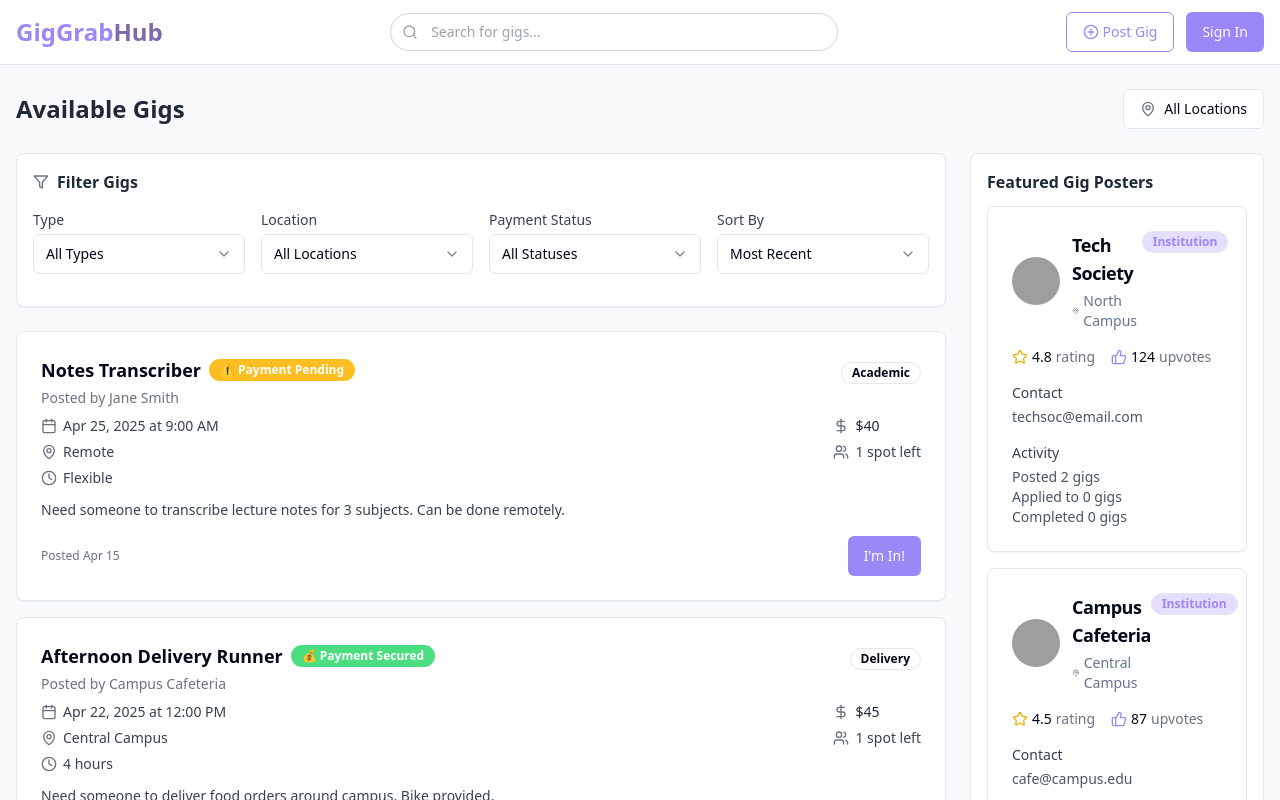
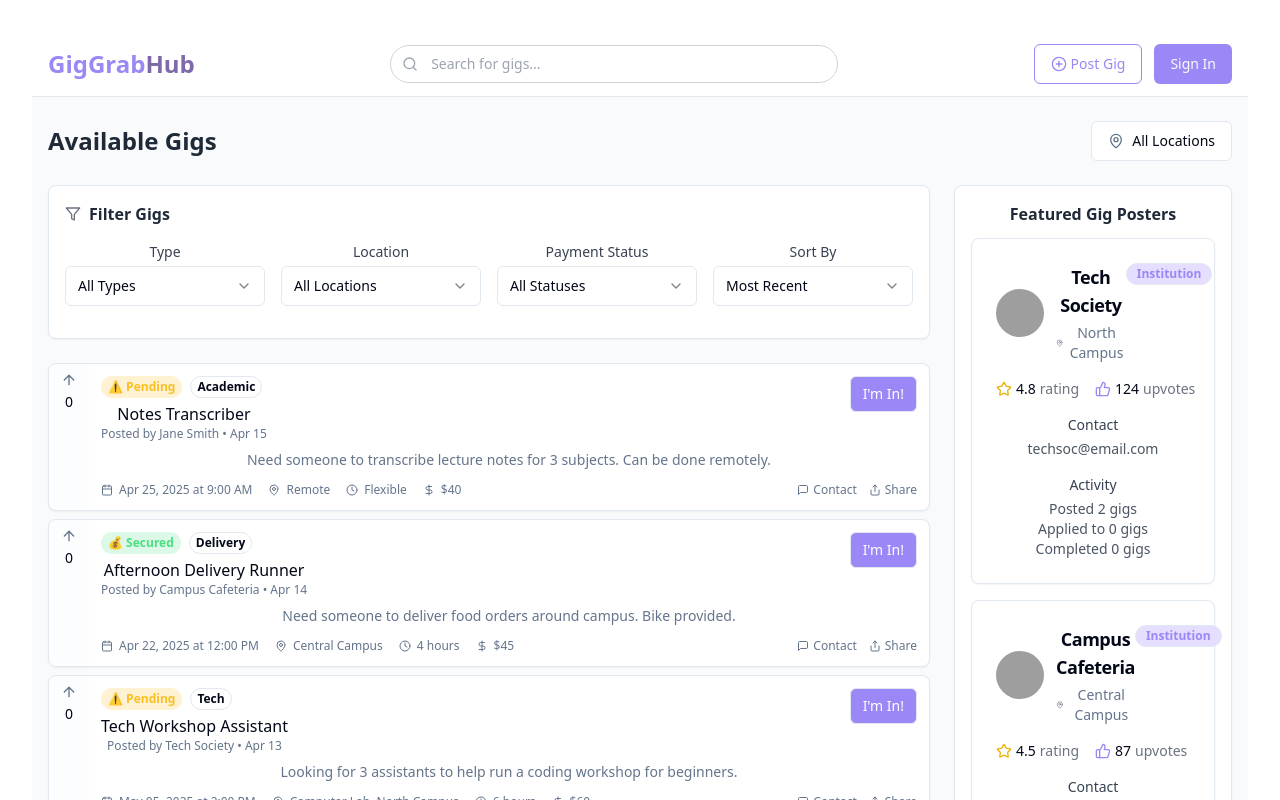
Before and after one commit to aaromalonline/dozyo, a React (Vite) app: page / in a window 1280 px wide. Shown: the top 800 px of the page. Built offline with nearby package versions, Linux system fonts and the light colour scheme; grey boxes are pictures that could not be loaded.

Commit message:
feat: Implement dark mode and compact gig display
This commit introduces dark mode functionality and refactors the gig display to resemble a more compact, Reddit-like layout.

```diff
--- a/src/components/GigCard.tsx
+++ b/src/components/GigCard.tsx
@@ -1,10 +1,11 @@
 
 import { Gig } from "@/lib/types";
 import { format } from "date-fns";
-import { CalendarIcon, Clock, DollarSign, MapPin, UsersIcon } from "lucide-react";
+import { ArrowUpIcon, CalendarIcon, Clock, DollarSign, MapPin, MessageSquare, ShareIcon } from "lucide-react";
 import { Button } from "@/components/ui/button";
 import { Badge } from "@/components/ui/badge";
-import { Card, CardContent, CardFooter, CardHeader } from "@/components/ui/card";
+import { Card } from "@/components/ui/card";
+import { cn } from "@/lib/utils";
 import { useState } from "react";
 
 interface GigCardProps {
@@ -14,6 +15,7 @@ interface GigCardProps {
 
 const GigCard = ({ gig, onApply }: GigCardProps) => {
   const [isExpanded, setIsExpanded] = useState(false);
+  const [upvotes, setUpvotes] = useState(0);
 
   const formatDate = (date: Date) => {
     return format(date, "MMM dd, yyyy 'at' h:mm a");
@@ -24,87 +26,48 @@ const GigCard = ({ gig, onApply }: GigCardProps) => {
   };
 
   return (
-    <Card className="mb-4 overflow-hidden hover:shadow-md transition-shadow">
-      <CardHeader className="pb-2 flex flex-row justify-between items-start">
+    <Card className="mb-2 hover:bg-accent/50 transition-colors dark:hover:bg-accent/20">
+      <div className="flex">
+        {/* Left sidebar with voting */}
+        <div className="w-10 bg-muted/20 flex flex-col items-center py-2 dark:bg-muted/5">
+          <button
+            onClick={() => setUpvotes(prev => prev + 1)}
+            className="text-muted-foreground hover:text-primary transition-colors"
+          >
+            <ArrowUpIcon className="h-4 w-4" />
+          </button>
+          <span className="text-sm font-medium my-1">{upvotes}</span>
+        </div>
+
+        {/* Main content */}
+        <div className="flex-1 p-3">
+          {/* Header */}
+          <div className="flex items-start justify-between mb-2">
             <div>
-          <div className="flex items-center gap-2 mb-1">
-            <h3 className="font-semibold text-lg">{gig.title}</h3>
+              <div className="flex items-center gap-2">
                 <Badge
-              className={gig.payment_status === "secured"
-                ? "bg-gig-secured text-white"
-                : "bg-gig-pending text-white"
-              }
+                  className={cn(
+                    "px-1.5 py-0.5 text-xs",
+                    gig.payment_status === "secured"
+                      ? "bg-gig-secured/20 text-gig-secured hover:bg-gig-secured/30"
+                      : "bg-gig-pending/20 text-gig-pending hover:bg-gig-pending/30"
+                  )}
                 >
-              {gig.payment_status === "secured" ? "💰 Payment Secured" : "⚠️ Payment Pending"}
+                  {gig.payment_status === "secured" ? "💰 Secured" : "⚠️ Pending"}
+                </Badge>
+                <Badge variant="outline" className="px-1.5 py-0.5 text-xs capitalize">
+                  {gig.type}
                 </Badge>
               </div>
-          <p className="text-sm text-gray-500">Posted by {gig.poster_name}</p>
+              <h3 className="text-base font-medium mt-1">{gig.title}</h3>
+              <p className="text-xs text-muted-foreground">
+                Posted by {gig.poster_name} • {format(gig.createdAt, "MMM dd")}
+              </p>
             </div>
-        <Badge variant="outline" className="capitalize">
-          {gig.type}
-        </Badge>
-      </CardHeader>
-
-      <CardContent className="pb-2">
-        <div className="flex flex-col md:flex-row md:justify-between gap-2">
-          <div className="flex flex-col gap-1.5">
-            <div className="flex items-center gap-1.5">
-              <CalendarIcon className="h-4 w-4 text-gray-500" />
-              <span className="text-sm text-gray-700">{formatDate(gig.date)}</span>
-            </div>
-            <div className="flex items-center gap-1.5">
-              <MapPin className="h-4 w-4 text-gray-500" />
-              <span className="text-sm text-gray-700">{gig.location}</span>
-            </div>
-            <div className="flex items-center gap-1.5">
-              <Clock className="h-4 w-4 text-gray-500" />
-              <span className="text-sm text-gray-700">{gig.duration}</span>
-            </div>
-          </div>
-
-          <div className="flex flex-col gap-1.5">
-            <div className="flex items-center gap-1.5">
-              <DollarSign className="h-4 w-4 text-gray-500" />
-              <span className="text-sm font-medium text-gray-800">${gig.payment_amount}</span>
-            </div>
-            <div className="flex items-center gap-1.5">
-              <UsersIcon className="h-4 w-4 text-gray-500" />
-              <span className="text-sm text-gray-700">
-                {getRemainingSpots()} spot{getRemainingSpots() !== 1 ? 's' : ''} left
-              </span>
-            </div>
-          </div>
-        </div>
-
-        <div className="mt-3">
-          <p className={`text-sm text-gray-700 ${!isExpanded ? "line-clamp-2" : ""}`}>
-            {gig.description}
-          </p>
-          {gig.description.length > 100 && (
-            <button
-              className="text-xs text-gig-purple mt-1 hover:underline"
-              onClick={() => setIsExpanded(!isExpanded)}
-            >
-              {isExpanded ? "Show less" : "Show more"}
-            </button>
-          )}
-        </div>
-
-        {isExpanded && (
-          <div className="mt-3">
-            <h4 className="text-sm font-medium text-gray-800">Requirements:</h4>
-            <p className="text-sm text-gray-700 mt-1">{gig.requirements}</p>
-          </div>
-        )}
-      </CardContent>
-
-      <CardFooter className="pt-2 flex justify-between items-center">
-        <div className="text-xs text-gray-500">
-          Posted {format(gig.createdAt, "MMM dd")}
-        </div>
-
             <Button
-          className="bg-gig-purple hover:bg-gig-dark-purple"
+              variant="outline"
+              size="sm"
+              className="bg-gig-purple hover:bg-gig-dark-purple text-white dark:bg-gig-purple/80 dark:hover:bg-gig-dark-purple/80"
               disabled={gig.is_closed || getRemainingSpots() === 0}
               onClick={() => onApply(gig.id)}
             >
@@ -114,7 +77,54 @@ const GigCard = ({ gig, onApply }: GigCardProps) => {
                   ? "Full"
                   : "I'm In!"}
             </Button>
-      </CardFooter>
+          </div>
+
+          {/* Description */}
+          <div className="space-y-2">
+            <p className={`text-sm text-muted-foreground ${!isExpanded ? "line-clamp-2" : ""}`}>
+              {gig.description}
+            </p>
+            {gig.description.length > 100 && (
+              <button
+                className="text-xs text-gig-purple hover:underline dark:text-gig-purple/80"
+                onClick={() => setIsExpanded(!isExpanded)}
+              >
+                {isExpanded ? "Show less" : "Show more"}
+              </button>
+            )}
+          </div>
+
+          {/* Footer */}
+          <div className="flex items-center gap-4 mt-3 text-muted-foreground">
+            <div className="flex items-center gap-1.5 text-xs">
+              <CalendarIcon className="h-3 w-3" />
+              <span>{formatDate(gig.date)}</span>
+            </div>
+            <div className="flex items-center gap-1.5 text-xs">
+              <MapPin className="h-3 w-3" />
+              <span>{gig.location}</span>
+            </div>
+            <div className="flex items-center gap-1.5 text-xs">
+              <Clock className="h-3 w-3" />
+              <span>{gig.duration}</span>
+            </div>
+            <div className="flex items-center gap-1.5 text-xs">
+              <DollarSign className="h-3 w-3" />
+              <span>${gig.payment_amount}</span>
+            </div>
+            <div className="ml-auto flex items-center gap-3">
+              <button className="flex items-center gap-1 text-xs hover:text-primary transition-colors">
+                <MessageSquare className="h-3 w-3" />
+                <span>Contact</span>
+              </button>
+              <button className="flex items-center gap-1 text-xs hover:text-primary transition-colors">
+                <ShareIcon className="h-3 w-3" />
+                <span>Share</span>
+              </button>
+            </div>
+          </div>
+        </div>
+      </div>
     </Card>
   );
 };
--- a/src/components/LocationSelector.tsx
+++ b/src/components/LocationSelector.tsx
@@ -18,8 +18,11 @@ const LocationSelector = ({ currentLocation, onLocationChange }: LocationSelecto
   return (
     <DropdownMenu>
       <DropdownMenuTrigger asChild>
-        <Button variant="outline" className="flex items-center gap-2 text-sm">
-          <MapPin className="h-4 w-4 text-gray-500" />
+        <Button
+          variant="outline"
+          className="flex items-center gap-2 text-sm bg-background border-border hover:bg-accent/50"
+        >
+          <MapPin className="h-4 w-4 text-muted-foreground" />
           <span>
             {currentLocation === "all"
               ? "All Locations"
@@ -32,7 +35,11 @@ const LocationSelector = ({ currentLocation, onLocationChange }: LocationSelecto
         {locations.map((location) => (
           <DropdownMenuItem
             key={location.value}
-            className={`cursor-pointer ${currentLocation === location.value ? 'bg-gig-light-purple text-gig-purple font-medium' : ''}`}
+            className={`cursor-pointer ${
+              currentLocation === location.value
+                ? 'bg-accent text-accent-foreground font-medium'
+                : ''
+            }`}
             onClick={() => onLocationChange(location.value)}
           >
             {location.label}
--- a/src/index.css
+++ b/src/index.css
@@ -6,87 +6,46 @@
   :root {
     --background: 0 0% 100%;
     --foreground: 222.2 84% 4.9%;
-
     --card: 0 0% 100%;
     --card-foreground: 222.2 84% 4.9%;
-
     --popover: 0 0% 100%;
     --popover-foreground: 222.2 84% 4.9%;
-
     --primary: 222.2 47.4% 11.2%;
     --primary-foreground: 210 40% 98%;
-
     --secondary: 210 40% 96.1%;
     --secondary-foreground: 222.2 47.4% 11.2%;
-
     --muted: 210 40% 96.1%;
     --muted-foreground: 215.4 16.3% 46.9%;
-
     --accent: 210 40% 96.1%;
     --accent-foreground: 222.2 47.4% 11.2%;
-
     --destructive: 0 84.2% 60.2%;
     --destructive-foreground: 210 40% 98%;
-
     --border: 214.3 31.8% 91.4%;
     --input: 214.3 31.8% 91.4%;
     --ring: 222.2 84% 4.9%;
-
     --radius: 0.5rem;
-
-    --sidebar-background: 0 0% 98%;
-
-    --sidebar-foreground: 240 5.3% 26.1%;
-
-    --sidebar-primary: 240 5.9% 10%;
-
-    --sidebar-primary-foreground: 0 0% 98%;
-
-    --sidebar-accent: 240 4.8% 95.9%;
-
-    --sidebar-accent-foreground: 240 5.9% 10%;
-
-    --sidebar-border: 220 13% 91%;
-
-    --sidebar-ring: 217.2 91.2% 59.8%;
   }
 
   .dark {
-    --background: 222.2 84% 4.9%;
-    --foreground: 210 40% 98%;
-
-    --card: 222.2 84% 4.9%;
-    --card-foreground: 210 40% 98%;
-
-    --popover: 222.2 84% 4.9%;
-    --popover-foreground: 210 40% 98%;
-
-    --primary: 210 40% 98%;
-    --primary-foreground: 222.2 47.4% 11.2%;
-
-    --secondary: 217.2 32.6% 17.5%;
-    --secondary-foreground: 210 40% 98%;
-
-    --muted: 217.2 32.6% 17.5%;
-    --muted-foreground: 215 20.2% 65.1%;
-
-    --accent: 217.2 32.6% 17.5%;
-    --accent-foreground: 210 40% 98%;
-
+    --background: 240 10% 3.9%;
+    --foreground: 0 0% 98%;
+    --card: 240 10% 3.9%;
+    --card-foreground: 0 0% 98%;
+    --popover: 240 10% 3.9%;
+    --popover-foreground: 0 0% 98%;
+    --primary: 0 0% 98%;
+    --primary-foreground: 240 5.9% 10%;
+    --secondary: 240 3.7% 15.9%;
+    --secondary-foreground: 0 0% 98%;
+    --muted: 240 3.7% 15.9%;
+    --muted-foreground: 240 5% 64.9%;
+    --accent: 240 3.7% 15.9%;
+    --accent-foreground: 0 0% 98%;
     --destructive: 0 62.8% 30.6%;
-    --destructive-foreground: 210 40% 98%;
-
-    --border: 217.2 32.6% 17.5%;
-    --input: 217.2 32.6% 17.5%;
-    --ring: 212.7 26.8% 83.9%;
-    --sidebar-background: 240 5.9% 10%;
-    --sidebar-foreground: 240 4.8% 95.9%;
-    --sidebar-primary: 224.3 76.3% 48%;
-    --sidebar-primary-foreground: 0 0% 100%;
-    --sidebar-accent: 240 3.7% 15.9%;
-    --sidebar-accent-foreground: 240 4.8% 95.9%;
-    --sidebar-border: 240 3.7% 15.9%;
-    --sidebar-ring: 217.2 91.2% 59.8%;
+    --destructive-foreground: 0 0% 98%;
+    --border: 240 3.7% 15.9%;
+    --input: 240 3.7% 15.9%;
+    --ring: 240 4.9% 83.9%;
   }
 }
 
@@ -96,6 +55,49 @@
   }
 
   body {
-    @apply bg-background text-foreground;
+    @apply bg-background text-foreground antialiased dark:bg-[#1a1a1b];
   }
 }
+
+#root {
+  max-width: 1280px;
+  margin: 0 auto;
+  padding: 2rem;
+  text-align: center;
+}
+
+.logo {
+  height: 6em;
+  padding: 1.5em;
+  will-change: filter;
+  transition: filter 300ms;
+}
+.logo:hover {
+  filter: drop-shadow(0 0 2em #646cffaa);
+}
+.logo.react:hover {
+  filter: drop-shadow(0 0 2em #61dafbaa);
+}
+
+@keyframes logo-spin {
+  from {
+    transform: rotate(0deg);
+  }
+  to {
+    transform: rotate(360deg);
+  }
+}
+
+@media (prefers-reduced-motion: no-preference) {
+  a:nth-of-type(2) .logo {
+    animation: logo-spin infinite 20s linear;
+  }
+}
+
+.card {
+  padding: 2em;
+}
+
+.read-the-docs {
+  color: #888;
+}
```
Lines whose indentation alone changed are shown as unchanged.
